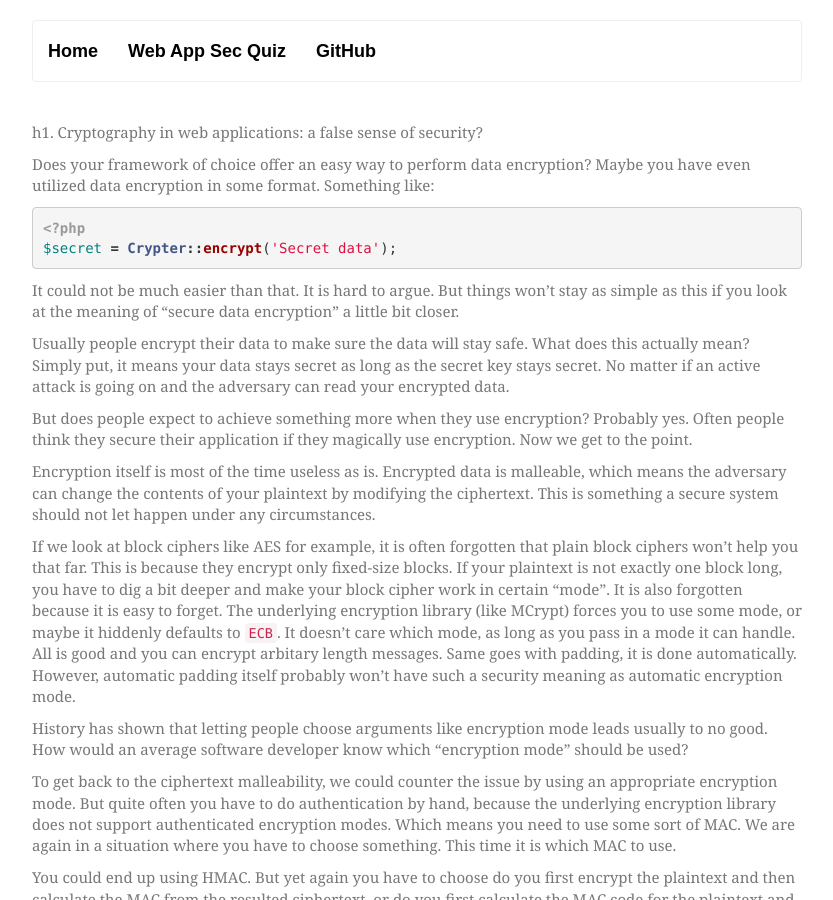
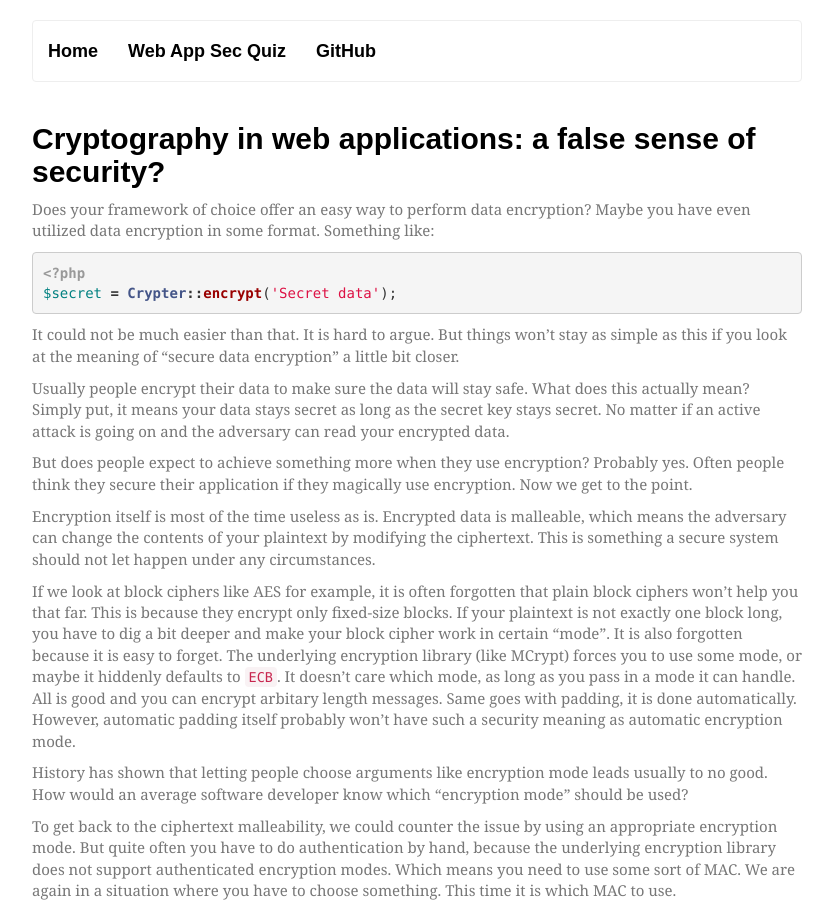
Before and after one commit to timoh6/timoh6.github.com, a Jekyll site: the page built from _posts/2012-08-21-Cryptography-in-web-applications-a-false-sense-of-security.md, in a window 1280 px wide and 900 px high. Shown: the whole window, without its empty margins (223-1056 px from the left). Built offline with Jekyll 4.4.1, drawn with Linux system fonts in a browser that asks for light colours; some web fonts are replaced; comment, search, counter and statistics services are not loaded.

Commit message:
Fix header

```diff
--- a/_posts/2012-08-21-Cryptography-in-web-applications-a-false-sense-of-security.md
+++ b/_posts/2012-08-21-Cryptography-in-web-applications-a-false-sense-of-security.md
@@ -3,7 +3,7 @@ layout: post
 title: "Cryptography in web applications: a false sense of security?"
 ---
 
-h1. {{ page.title }}
+# {{ page.title }}
 
 Does your framework of choice offer an easy way to perform data encryption? Maybe you have even utilized data encryption in some format. Something like:
 
```
